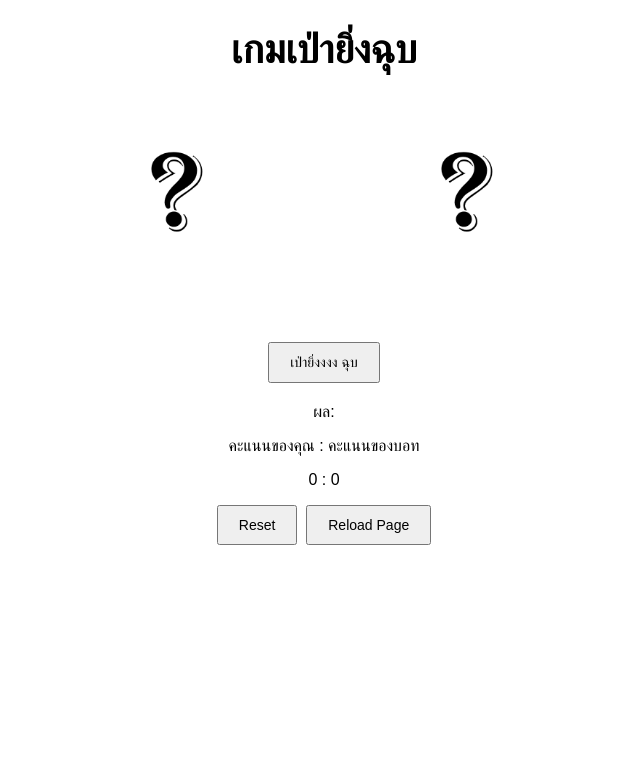
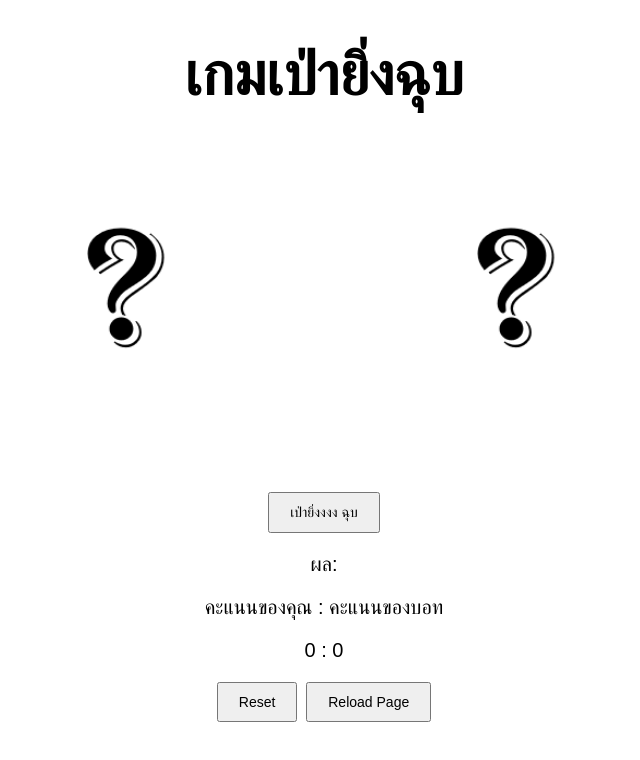
Before and after one commit to FarrewX/Rock-Scissors-Paper, a Vue app: page / in a window 1280 px wide. Shown: the top 760 px of the page, without its empty margins (316-956 px from the left). Built offline with nearby package versions, Linux system fonts and the light colour scheme.

Commit message:
fix style4

```diff
--- a/src/assets/main.css
+++ b/src/assets/main.css
@@ -4,7 +4,7 @@ body {
 }
 
 h1{
-  font-size: 40px;
+  font-size: 60px;
 }
 
 .choices {
@@ -26,10 +26,10 @@ button {
 .indent{ padding-left: 90px }
 
 .choice-image {
-  width: 200px;
-  height: 200px;
+  width: 300px;
+  height: 300px;
 }
 
 p{
-  font-size: 16px;
+  font-size: 20px;
 }
```
